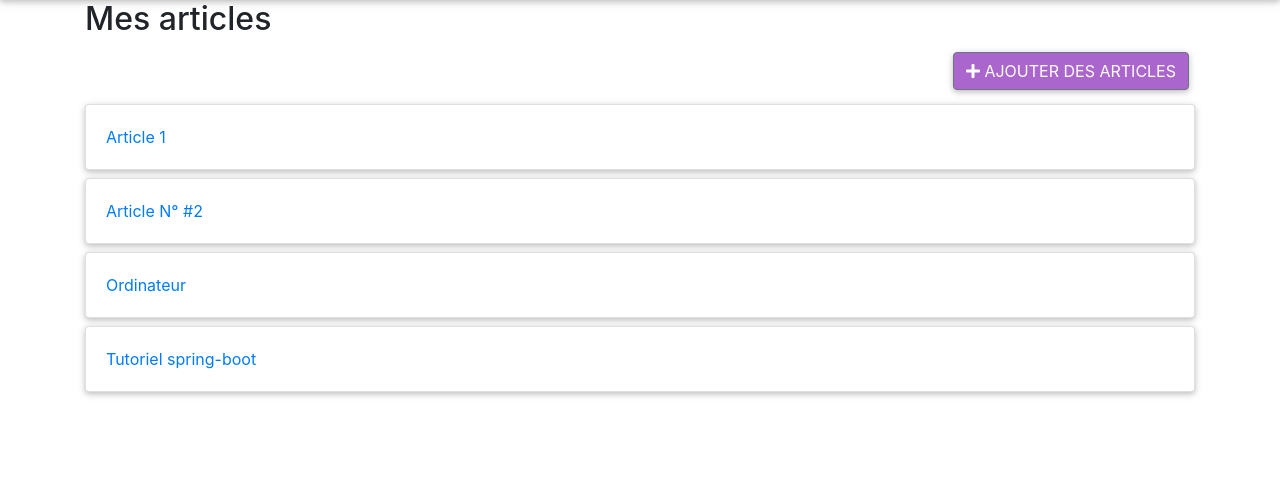
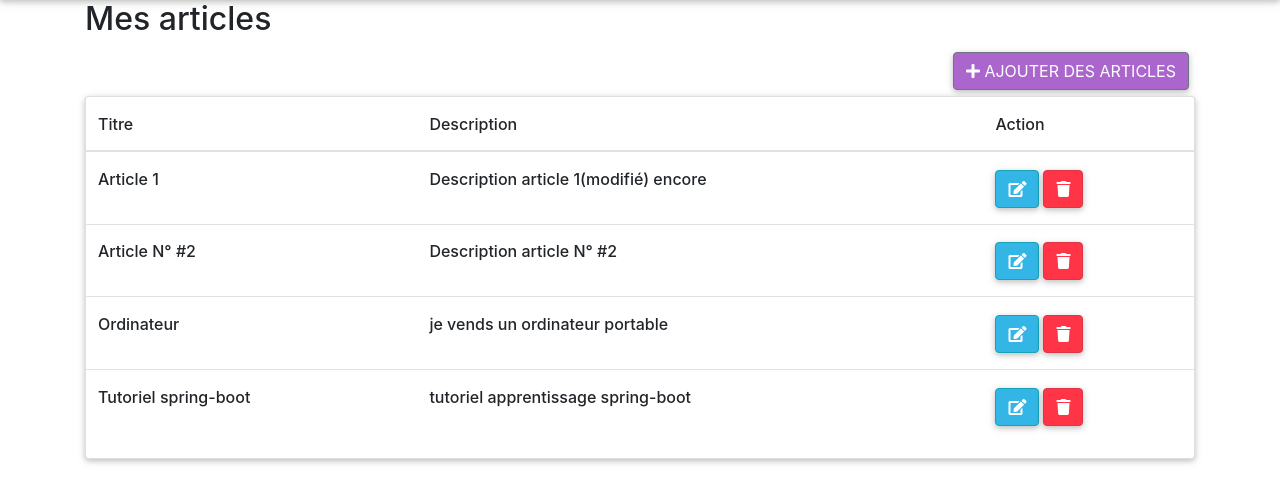
Before and after one commit to bilal1960/Projet_django_blog, a Django app: page /my-admin/my-articles in a window 1280 px wide. Shown: the part 56-559 px from the top of the page. Run offline with Django 5.2, Linux system fonts and the light colour scheme; a user stored in the database is signed in; data comes from the database, SQL or seed files in the repository; both versions use the stored data as it was after the commit; some libraries are stand-ins or nearby versions.

Commit message:
ajout de la fonctionnalité ajouter des    articles

```diff
--- a/app_admin/templates/my-articles.html
+++ b/app_admin/templates/my-articles.html
@@ -5,18 +5,39 @@
     <div class="row">
         <div class="col-md-12">
             <h2>Mes articles</h2>
-            <a href="#" class="btn btn-secondary float-right"><i class="fas fa-plus"></i> Ajouter des articles</a>
+            <a href="{% url 'ajouter-article' %}" class="btn btn-secondary float-right"><i class="fas fa-plus"></i> Ajouter des articles</a>
         </div>
     </div>
 
     <div class="row">
         <div class="col-md-12">
             {% if list_articles %}
-                {% for article in list_articles %}
-                    <div class="card mt-2">
-                        <div class="card-body"><a href="#">{{ article }}</a></div>
-                    </div>
-                {% endfor %}
+            <div class="card">
+                <card class="body">
+                    <table class="table table-hover">
+                        <thead>
+                            <tr>
+                                <th class="h6">Titre</th>
+                                <th class="h6">Description</th>
+                                <th class="h6">Action</th>
+                            </tr>
+                        </thead>
+                        <tbody>
+                            {% for article in list_articles %}
+                            <tr>
+                               <td class="h6"><a href="#">{{ article }}</a></td>
+                               <td class="h6"><a href="#">{{ article.desc }}</a></td>
+                               <td>
+                                   <a href="" class="btn btn-info"><i class="fas fa-edit"></i></a>
+                                   <a href="" class="btn btn-danger"><i class="fas fa-trash"></i></a>
+                               </td>
+                            </tr>
+                            {% endfor %}
+                        </tbody>
+                    </table>
+                </card>
+            </div>
+
             {% else %}
                 <h3>Vous n'avez aucun article</h3>
             {% endif %}
--- a/app_admin/urls.py
+++ b/app_admin/urls.py
@@ -4,4 +4,5 @@ urlpatterns = [
 
     path('',dashboard,name="dashboard"),
     path('my-articles',user_articles,name="my-articles"),
+    path('ajouter-article',addArticle.as_view(),name='ajouter-article')
 ]
--- a/app_admin/views.py
+++ b/app_admin/views.py
@@ -1,5 +1,7 @@
 from django.shortcuts import render,redirect
+from django.views.generic.edit import UpdateView,CreateView,DeleteView
 from blog.models import Article
+from blog.forms import ArticleForm
 
 def dashboard(request):
     return render(request,'db.html')
@@ -10,3 +12,13 @@ def user_articles(request):
 
     list_articles = Article.objects.filter(user=request.user)
     return render(request, 'my-articles.html',{'list_articles':list_articles})
+
+class addArticle(CreateView):
+    model = Article
+    form_class = ArticleForm
+    template_name ="add-article.html"
+    success_url = "my-articles"
+
+    def form_valid(self,form):
+        form.instance.user=self.request.user
+        return super().form_valid(form)
--- a/blog/models.py
+++ b/blog/models.py
@@ -12,7 +12,7 @@ class Article(models.Model):
     title=models.CharField(max_length=50)
     category=models.ForeignKey(Category,on_delete=models.CASCADE)
     desc=models.TextField()
-    image=models.ImageField()
+    image=models.ImageField(null=True,blank=True)
     created_at=models.DateTimeField(auto_now_add=True)
     updated_at=models.DateTimeField(auto_now=True)
 
```
Also changed, not shown: app_admin/templates/add-article.html (added, +19 -0 lines), blog/forms.py (added, +14 -0 lines), blog/migrations/0006_alter_article_image.py (added), db.sqlite3, media/OIP.jpeg (added), media/what-is-spring-boot.jpg (added).
